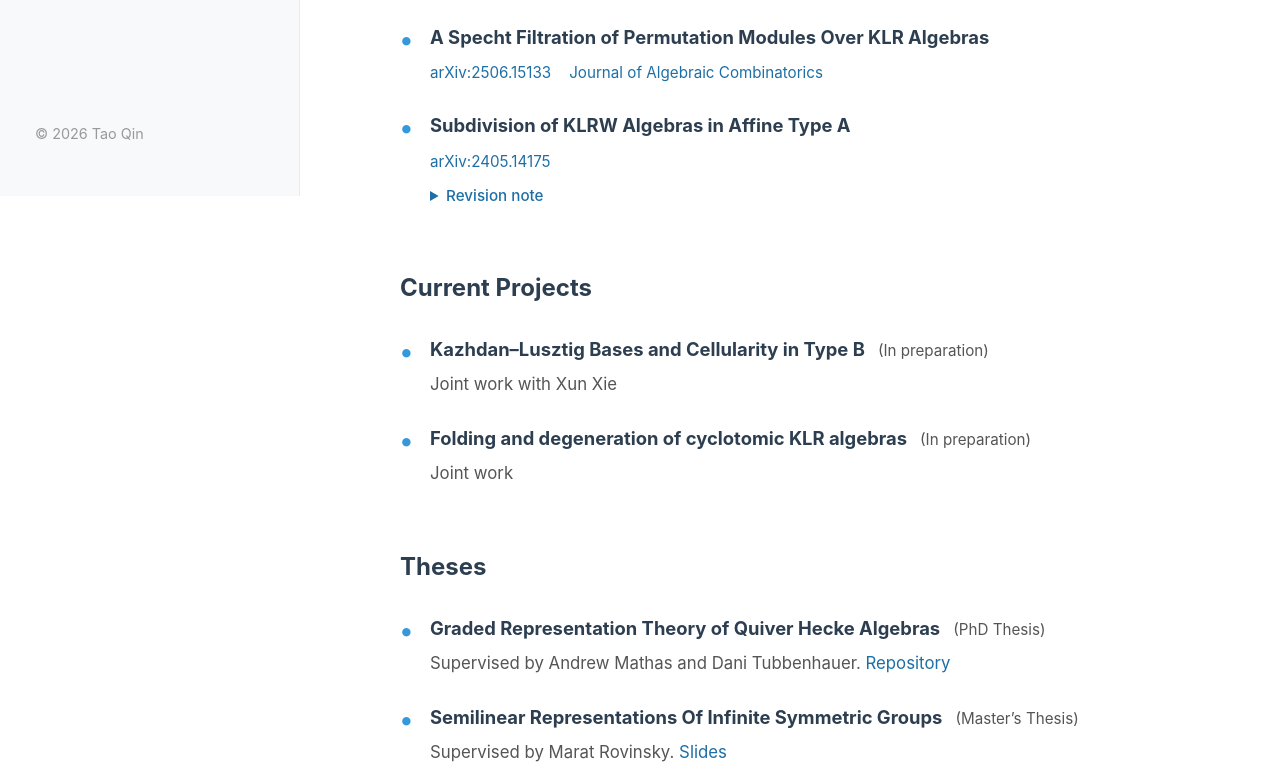
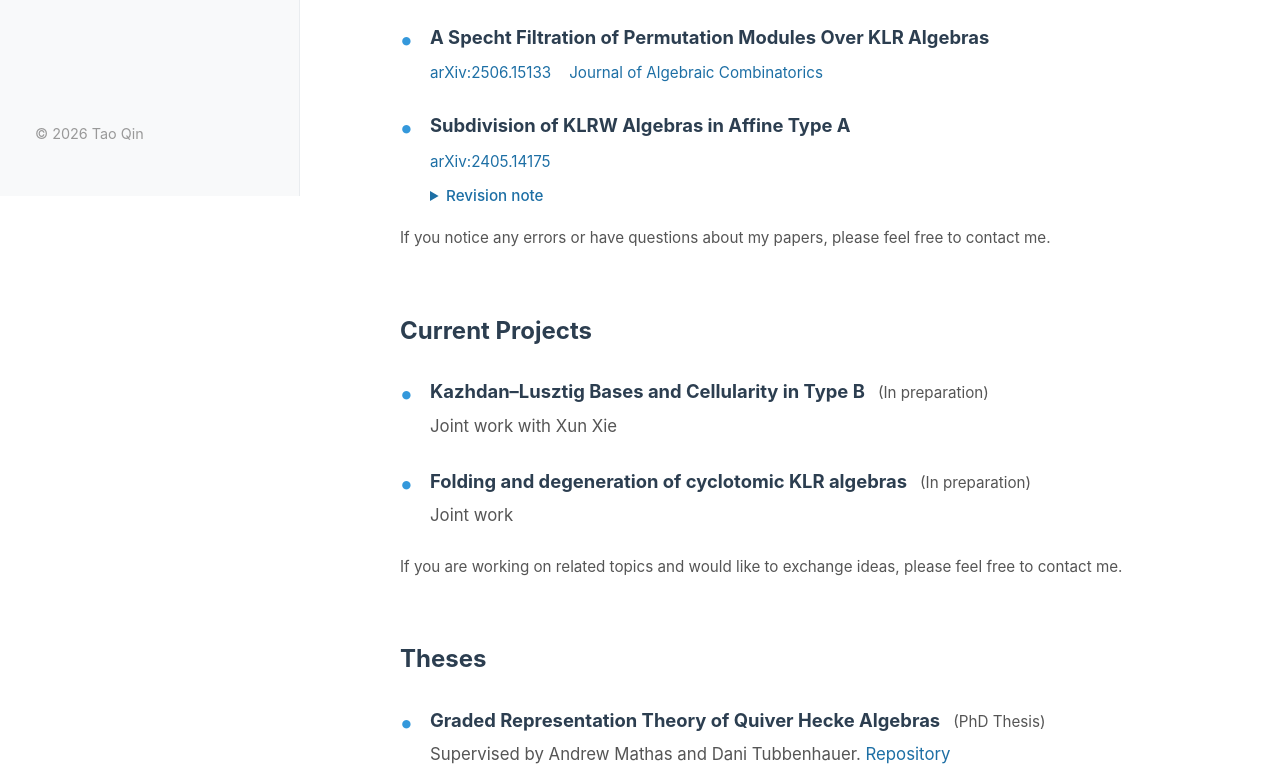
Before and after one commit to taoqin-math/taoqin-math.github.io, a plain HTML site: page research.html in a window 1280 px wide. Shown: the part 604-1383 px from the top of the page. Drawn offline with Linux system fonts and the light colour scheme.

Commit message:
Add discreet correspondence invitations below Research Papers and Current Projects

```diff
--- a/research.html
+++ b/research.html
@@ -126,6 +126,7 @@
                 </div>
             </div>
         </div>
+        <p style="font-size: 0.95rem; color: var(--text-light); line-height: 1.6; margin: 18px 0 0;">If you notice any errors or have questions about my papers, please feel free to contact me.</p>
 
         <h3 style="font-size: 1.5rem; color: #444; margin-top: 60px; margin-bottom: 25px;">Current Projects</h3>
         <ul class="modern-list">
@@ -138,6 +139,7 @@
                 <span class="list-details">Joint work</span>
             </li>
         </ul>
+        <p style="font-size: 0.95rem; color: var(--text-light); line-height: 1.6; margin: 18px 0 0;">If you are working on related topics and would like to exchange ideas, please feel free to contact me.</p>
 
         <h3 style="font-size: 1.5rem; color: #444; margin-top: 60px; margin-bottom: 25px;">Theses</h3>
         <ul class="modern-list">
```
